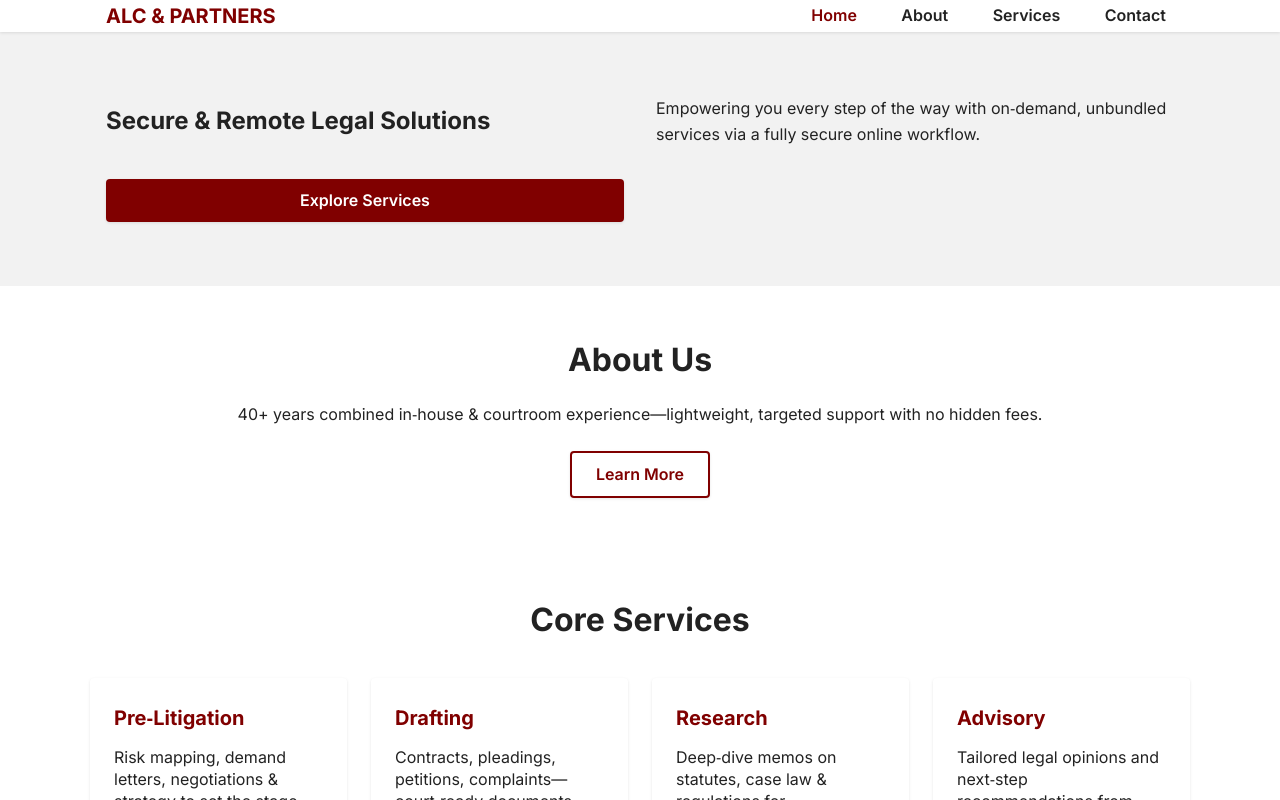
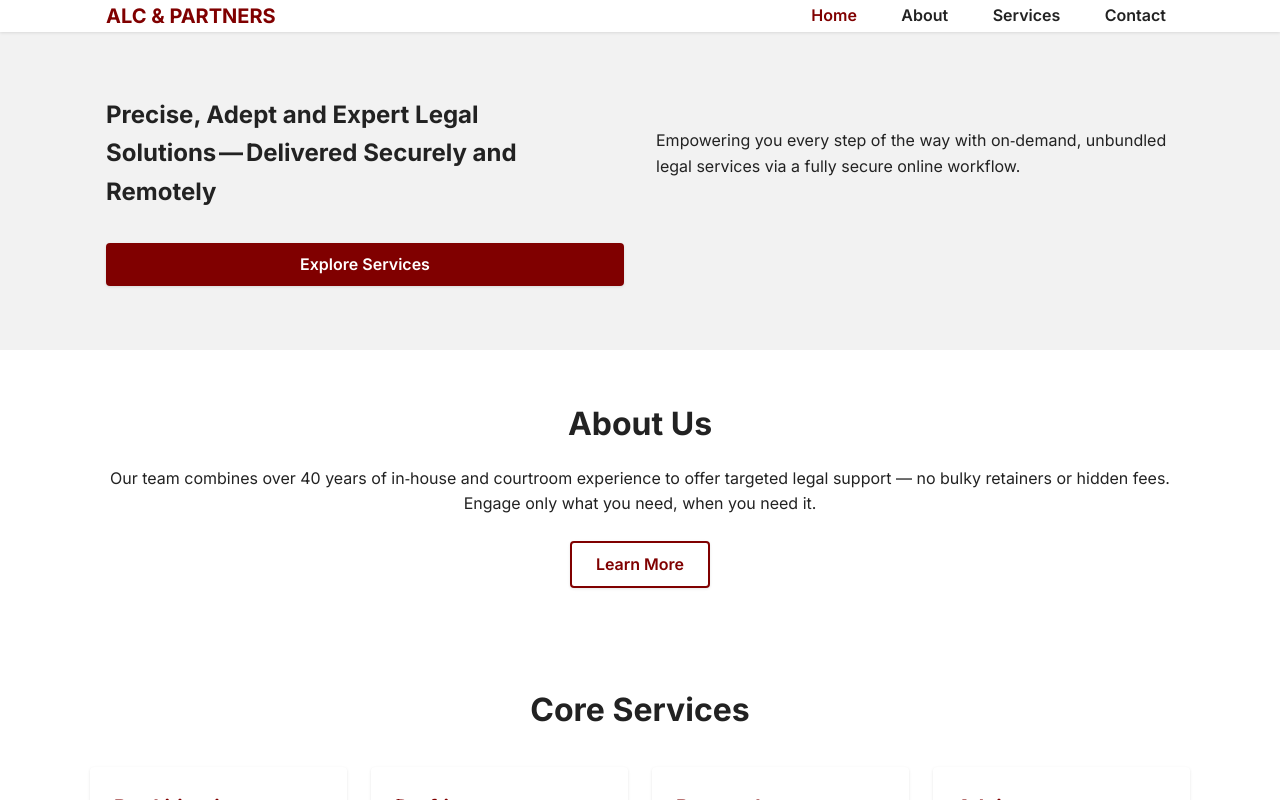
Before and after one commit to abhinavdix1/alcandpartners-site, a plain HTML site: page public/index.html in a window 1280 px wide. Both pictures are taken after a click on the button "I Agree". Shown: the top 800 px of the page. Drawn offline with Linux system fonts and the light colour scheme.

Commit message:
Update index.html

```diff
--- a/public/index.html
+++ b/public/index.html
@@ -1,4 +1,3 @@
-<!-- public/index.html -->
 <!DOCTYPE html>
 <html lang="en">
 <head>
@@ -10,6 +9,24 @@
     href="https://fonts.googleapis.com/css2?family=Inter:wght@400;600;700&display=swap"
     rel="stylesheet"
   />
+  <script>
+    window.addEventListener('DOMContentLoaded', () => {
+      const overlay  = document.getElementById('disclaimer-overlay');
+      const agreeBtn = document.getElementById('agree-button');
+      const content  = document.getElementById('site-content');
+
+      if (localStorage.getItem('disclaimerAgreed') === 'true') {
+        overlay.style.display = 'none';
+        content.style.display  = 'block';
+      }
+
+      agreeBtn.addEventListener('click', () => {
+        localStorage.setItem('disclaimerAgreed', 'true');
+        overlay.style.display = 'none';
+        content.style.display  = 'block';
+      });
+    });
+  </script>
 </head>
 <body>
 
@@ -19,16 +36,15 @@
       <h2>Disclaimer</h2>
       <p>
         The Bar Council of India does not permit advertisement or solicitation by advocates in any form or manner.
-        By accessing this website, <strong>www.alcandpartners.com</strong>, you confirm you seek information of your
-        own accord, with no solicitation or inducement. Content is informational only and not legal advice.
+        By accessing the website <strong>www.alcandpartners.com</strong>, you confirm that you seek information of your
+        own accord, with no solicitation or inducement by ALC & Partners. Content is informational only.
       </p>
       <button id="agree-button">I Agree</button>
     </div>
   </div>
 
-  <!-- Main Site Content (hidden until agree) -->
+  <!-- Main Site Content -->
   <div id="site-content">
-    <!-- Header -->
     <header class="navbar">
       <div class="container header-flex">
         <div class="logo">ALC &amp; PARTNERS</div>
@@ -41,54 +57,49 @@
       </div>
     </header>
 
-    <!-- Hero -->
     <section class="hero">
       <div class="container hero-content">
-        <h1>Secure &amp; Remote Legal Solutions</h1>
-        <p>Empowering you every step of the way with on‑demand, unbundled services via a fully secure online workflow.</p>
+        <h1>Precise, Adept and Expert Legal Solutions — Delivered Securely and Remotely</h1>
+        <p>Empowering you every step of the way with on‑demand, unbundled legal services via a fully secure online workflow.</p>
         <a href="services.html" class="btn btn-primary">Explore Services</a>
       </div>
     </section>
 
-    <!-- About Preview -->
     <section class="about-preview container">
       <h2>About Us</h2>
-      <p>40+ years combined in‑house &amp; courtroom experience—lightweight, targeted support with no hidden fees.</p>
+      <p>Our team combines over 40 years of in‑house and courtroom experience to offer targeted legal support — no bulky retainers or hidden fees. Engage only what you need, when you need it.</p>
       <a href="about.html" class="btn btn-outline">Learn More</a>
     </section>
 
-    <!-- Services Preview -->
     <section class="services-preview container">
       <h2>Core Services</h2>
       <div class="card-grid">
         <div class="card">
           <h3>Pre‑Litigation</h3>
-          <p>Risk mapping, demand letters, negotiations &amp; strategy to set the stage for resolution.</p>
+          <p>Risk mapping, strategy, Negotiations, Demand letters, Legal Notices & Responses, etc. - to set the stage for resolution.</p>
         </div>
         <div class="card">
           <h3>Drafting</h3>
-          <p>Contracts, pleadings, petitions, complaints—court‑ready documents crafted precisely.</p>
+          <p>Contracts, Agreements, Pleadings, Petitions, Complaints, etc. - court ready critical documents crafted precisely.</p>
         </div>
         <div class="card">
           <h3>Research</h3>
-          <p>Deep‑dive memos on statutes, case law &amp; regulations for professionals and students.</p>
+          <p>Deep‑dive memos on statutes, case laws, regulations, etc. - for professionals and students.</p>
         </div>
         <div class="card">
           <h3>Advisory</h3>
-          <p>Tailored legal opinions and next‑step recommendations from senior counsel.</p>
+          <p>Tailored legal opinions, advisory, rights and obligation analysis - next‑step recommendations.</p>
         </div>
       </div>
       <a href="services.html" class="btn btn-primary">View All Services</a>
     </section>
 
-    <!-- Contact CTA -->
     <section class="contact-cta container">
       <h2>Ready to Get Started?</h2>
       <p>Submit your request and our team will respond with a custom plan and clear pricing.</p>
       <a href="contact.html" class="btn btn-primary">Contact Us</a>
     </section>
 
-    <!-- Footer -->
     <footer>
       <div class="container footer-flex">
         <p>&copy; 2025 ALC &amp; PARTNERS</p>
@@ -99,28 +110,5 @@
       </div>
     </footer>
   </div>
-  <!-- End site-content -->
-
-  <script>
-    document.addEventListener('DOMContentLoaded', () => {
-      const overlay  = document.getElementById('disclaimer-overlay');
-      const agreeBtn = document.getElementById('agree-button');
-      const content  = document.getElementById('site-content');
-
-      // Show content if already agreed
-      if (localStorage.getItem('disclaimerAgreed') === 'true') {
-        overlay.style.display = 'none';
-        content.style.display  = 'block';
-      }
-
-      // On click, hide overlay and show content
-      agreeBtn.addEventListener('click', () => {
-        localStorage.setItem('disclaimerAgreed', 'true');
-        overlay.style.display = 'none';
-        content.style.display  = 'block';
-      });
-    });
-  </script>
-
 </body>
 </html>
```
